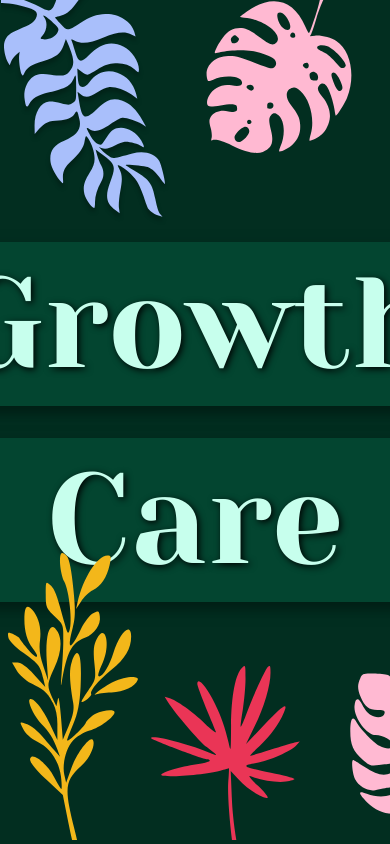
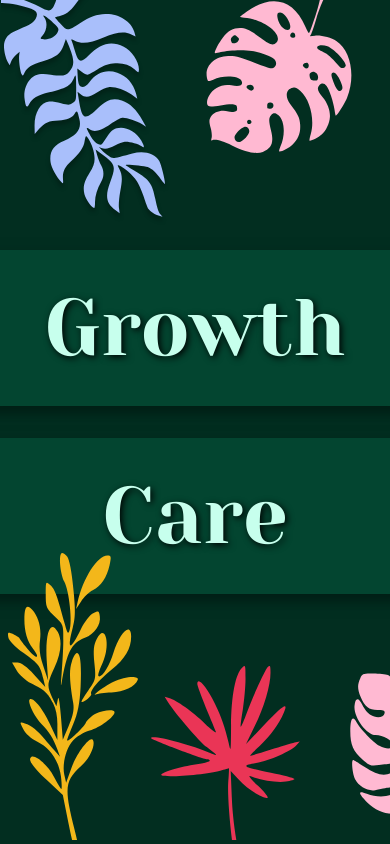
Before and after one commit to bethanyios/grow-journey, a React (Create React App) app: page / in a window 390 px wide. Shown: the top 844 px of the page. Built offline with nearby package versions, Linux system fonts and the light colour scheme; a web font is replaced by a local one.

Commit message:
Make homepage navigation buttons responsive

```diff
--- a/src/App.css
+++ b/src/App.css
@@ -7,5 +7,13 @@ body {
   justify-content: center;
   font-size: calc(10px + 2vmin);
   color: white;
+}
 
+@media only screen and (max-width: 600px) {
+  body {
+
+
+
+    /* background-color: lightblue; */
+  }
 }
--- a/src/Components/Home/Navigate.css
+++ b/src/Components/Home/Navigate.css
@@ -58,3 +58,13 @@
   background-position: right bottom;
   position: absolute;
 }
+
+
+@media only screen and (max-width: 600px) {
+
+.navigation {
+font-size: 5rem;
+padding: 2rem 5rem;
+}
+
+}
```
Also changed, not shown: src/assets/home1.svg, src/assets/home2.svg.
